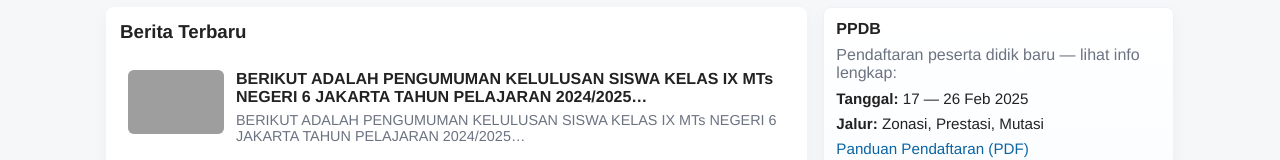
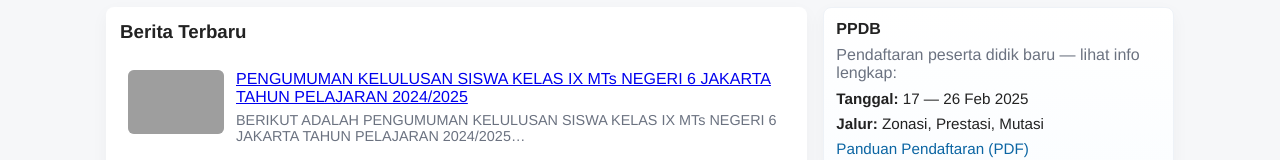
Before and after one commit to Dann229-Lol/MTsN6_JKT, a plain HTML site: page index.html in a window 1280 px wide. Shown: the part 443-603 px from the top of the page. Drawn offline with Linux system fonts and the light colour scheme; grey boxes are pictures that could not be loaded.

Commit message:
Update index.html

```diff
--- a/index.html
+++ b/index.html
@@ -258,9 +258,11 @@
             <div class="news-list" id="newsList">
               <!-- contoh item -->
               <article class="news-item">
-                <img class="news-thumb" src="https://files.catbox.moe/p0x55f.png" alt="">
+                <img class="news-thumb" src="https://mtsn6-jkt.vercel.app/2025/06/pengumuman-kelulusan-kelas-ix-mtsn6.html" alt="">
                 <div class="news-body">
-                  <h3>BERIKUT ADALAH PENGUMUMAN KELULUSAN SISWA KELAS IX MTs NEGERI 6 JAKARTA TAHUN PELAJARAN 2024/2025…</h3>
+                  <a href="https://files.catbox.moe/abcdef.pdf" target="_blank" rel="noopener">
+  PENGUMUMAN KELULUSAN SISWA KELAS IX MTs NEGERI 6 JAKARTA TAHUN PELAJARAN 2024/2025
+</a>
                   <p>BERIKUT ADALAH PENGUMUMAN KELULUSAN SISWA KELAS IX MTs NEGERI 6 JAKARTA TAHUN PELAJARAN 2024/2025…</p>
                 </div>
               </article>
```
